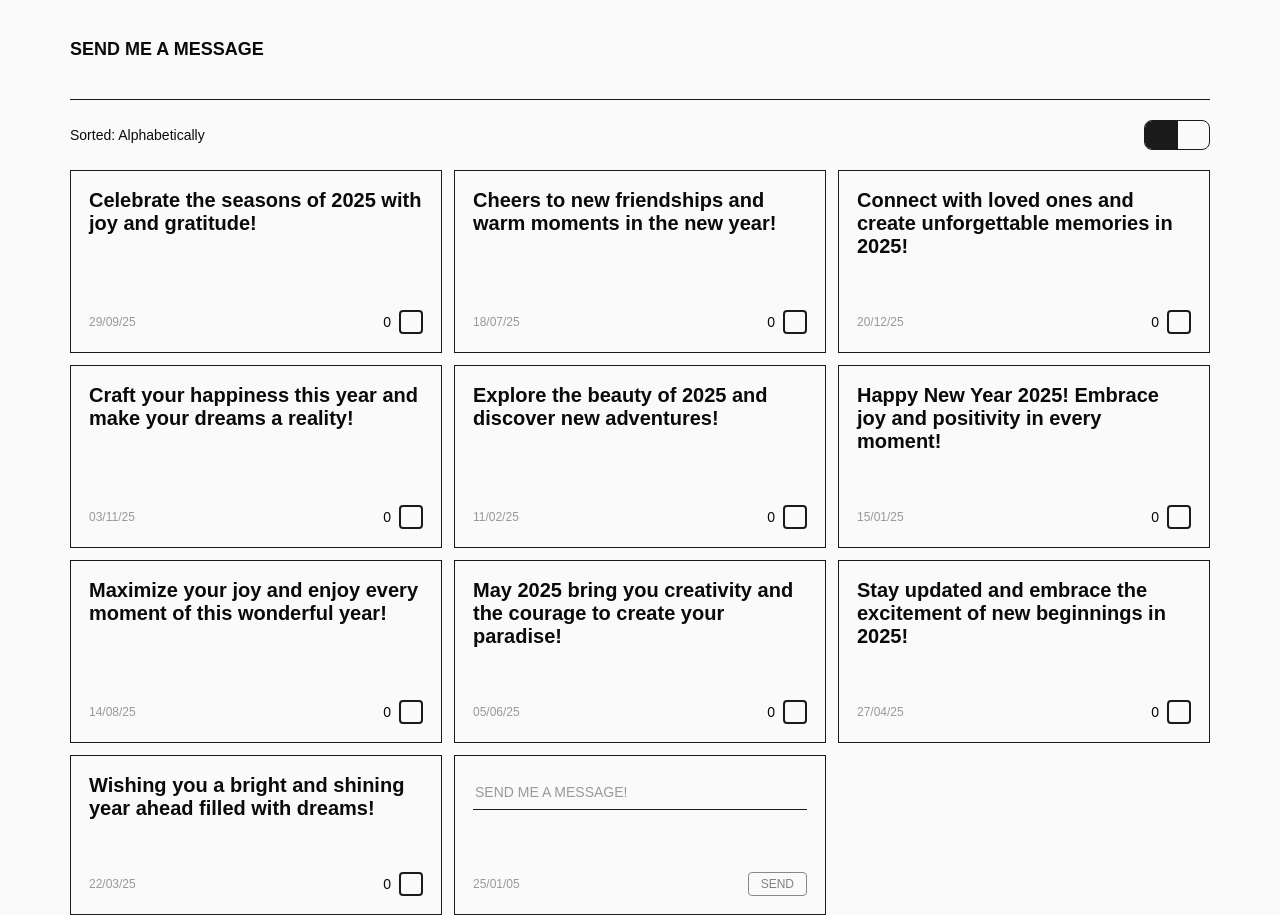
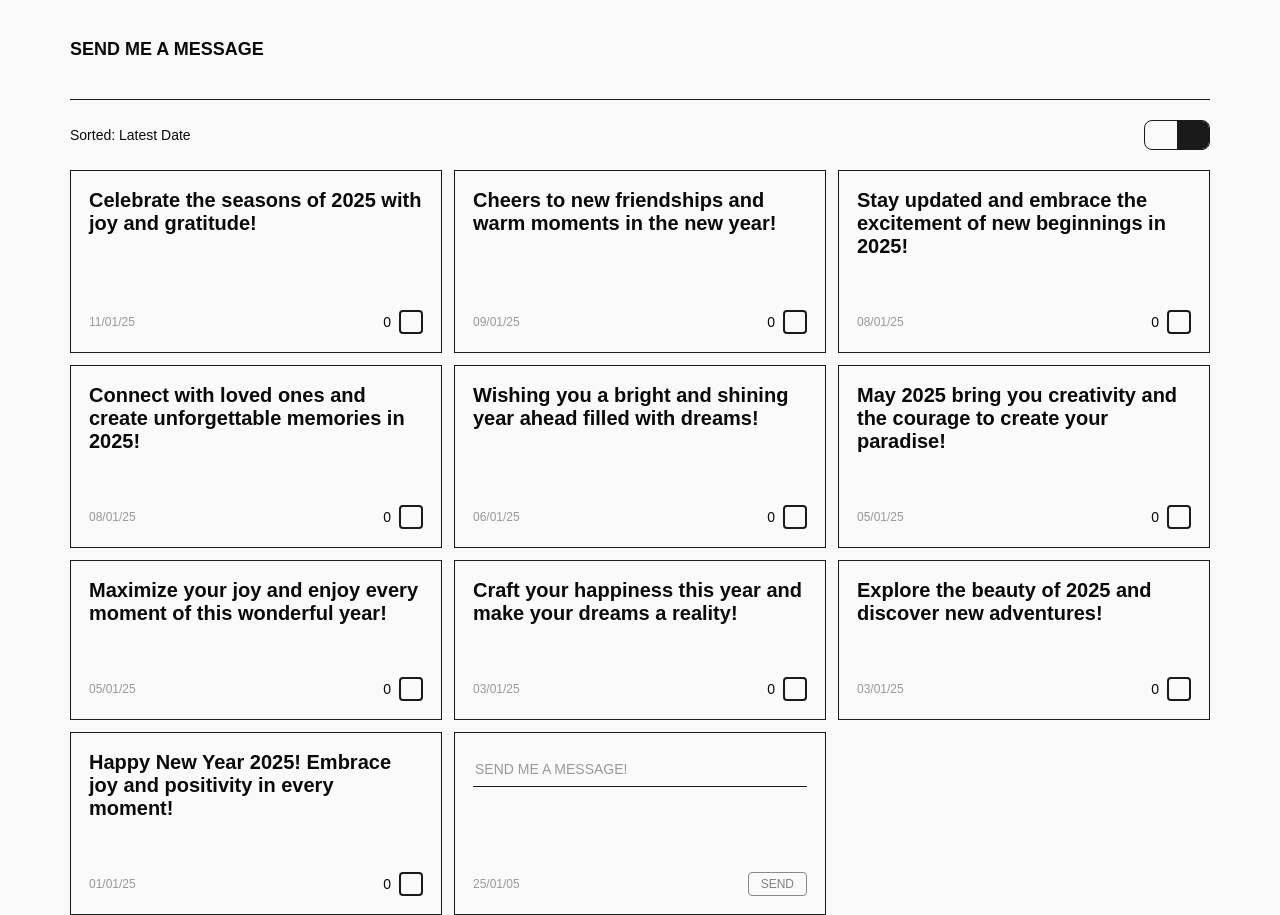
Before and after one commit to happycodehouse/basic-blog, a React (Vite) app: page / in a window 1280 px wide. Built offline with nearby package versions, Linux system fonts and the light colour scheme; some icons are missing; a web font is replaced by a local one.

Commit message:
create message window

```diff
--- a/src/App.css
+++ b/src/App.css
@@ -35,6 +35,7 @@ header {
   left: 0;
   width: 100%;
   height: 100px;
+  background-color: #fafafa;
 }
 
 .header_inner {
--- a/src/App.jsx
+++ b/src/App.jsx
@@ -4,36 +4,40 @@ import "./App.css";
 
 function App() {
     const initialPosts = [
-        { title: "Happy New Year 2025! Embrace joy and positivity in every moment!", date: "15/01/25" },
-        { title: "Wishing you a bright and shining year ahead filled with dreams!", date: "22/03/25" },
-        { title: "May 2025 bring you creativity and the courage to create your paradise!", date: "05/06/25" },
-        { title: "Cheers to new friendships and warm moments in the new year!", date: "18/07/25" },
-        { title: "Celebrate the seasons of 2025 with joy and gratitude!", date: "29/09/25" },
-        { title: "Craft your happiness this year and make your dreams a reality!", date: "03/11/25" },
-        { title: "Explore the beauty of 2025 and discover new adventures!", date: "11/02/25" },
-        { title: "Stay updated and embrace the excitement of new beginnings in 2025!", date: "27/04/25" },
-        { title: "Maximize your joy and enjoy every moment of this wonderful year!", date: "14/08/25" },
-        { title: "Connect with loved ones and create unforgettable memories in 2025!", date: "20/12/25" }
+        { msg: "Happy New Year 2025! Embrace joy and positivity in every moment!", date: "01/01/25" },
+        { msg: "Wishing you a bright and shining year ahead filled with dreams!", date: "06/01/25" },
+        { msg: "May 2025 bring you creativity and the courage to create your paradise!", date: "05/01/25" },
+        { msg: "Cheers to new friendships and warm moments in the new year!", date: "09/01/25" },
+        { msg: "Celebrate the seasons of 2025 with joy and gratitude!", date: "11/01/25" },
+        { msg: "Craft your happiness this year and make your dreams a reality!", date: "03/01/25" },
+        { msg: "Explore the beauty of 2025 and discover new adventures!", date: "03/01/25" },
+        { msg: "Stay updated and embrace the excitement of new beginnings in 2025!", date: "08/01/25" },
+        { msg: "Maximize your joy and enjoy every moment of this wonderful year!", date: "05/01/25" },
+        { msg: "Connect with loved ones and create unforgettable memories in 2025!", date: "08/01/25" }
     ]
 
     const [post, setPost] = useState([]);
     const [like, setLike] = useState(new Array(initialPosts.length).fill(0));
     const [isRemove, setIsRemove] = useState(new Array(initialPosts.length).fill(false));
+    const [newMsg, setNewMsg] = useState("");
 
 
     useEffect(() => {
+        // 날짜 기준으로 초기 포스트 정렬
         const init = [...initialPosts].sort((a, b) => {
-            return a.title.localeCompare(b.title);
+            const dateA = new Date(`20${a.date.split('/')[2]}`, a.date.split('/')[1] - 1, a.date.split('/')[0]);
+            const dateB = new Date(`20${b.date.split('/')[2]}`, b.date.split('/')[1] - 1, b.date.split('/')[0]);
+            return dateB - dateA; // 최신 날짜가 먼저 오도록 정렬
         });
         setPost(init);
     }, []); // 빈 배열을 전달하여 컴포넌트가 처음 마운트될 때만 실행
 
-    const [sortType, setSortType] = useState("Alphabetically");
+    const [sortType, setSortType] = useState("Latest Date");
 
     const sortAlphabet = () => {
         setPost((prev) => {
             const sortNewAlphabet = [...prev].sort((a, b) => {
-                return a.title.localeCompare(b.title);
+                return a.msg.localeCompare(b.msg);
             });
 
             return sortNewAlphabet;
@@ -103,7 +107,7 @@ function App() {
                                 !isRemove[index] && (
                                     <li key={index}>
                                         <div className={"top_area"}>
-                                            <h3>{item.title}</h3>
+                                            <h3>{item.msg}</h3>
                                         </div>
                                         <div className={"bottom_area"}>
                                             <span>{item.date}</span>
@@ -145,13 +149,28 @@ function App() {
                                            placeholder={"SEND ME A MESSAGE!"}
                                            onChange={(e)=> {
                                                 console.log(e.target.value);
+                                                setNewMsg(e.target.value)
                                             }}
+                                           value={newMsg}
                                     />
                                 </div>
                                 <div className={"bottom_area"}>
                                     <span>{currentDate}</span>
                                     <div className={"add_post_btn_wrap"}>
-                                        <button type={"button"}>SEND</button>
+                                        <button
+                                            type={"button"}
+                                            onClick={()=> {
+                                                if (newMsg.trim()) {
+                                                    const newPost = { msg: newMsg, date: currentDate };
+                                                    setPost((prev)=> [newPost, ...prev]);
+                                                    setLike((prev)=>[0, ...prev]);
+                                                    setIsRemove((prev)=>[false, ...prev]);
+                                                    setNewMsg("");
+                                                }
+                                            }}
+                                        >
+                                            SEND
+                                        </button>
                                     </div>
                                 </div>
                             </li>
@@ -163,4 +182,14 @@ function App() {
     );
 }
 
+function MessageWindow() {
+    return (
+        <div className={"message_window"}>
+            <div className={"inner"}>
+
+            </div>
+        </div>
+    )
+}
+
 export default App;
```
